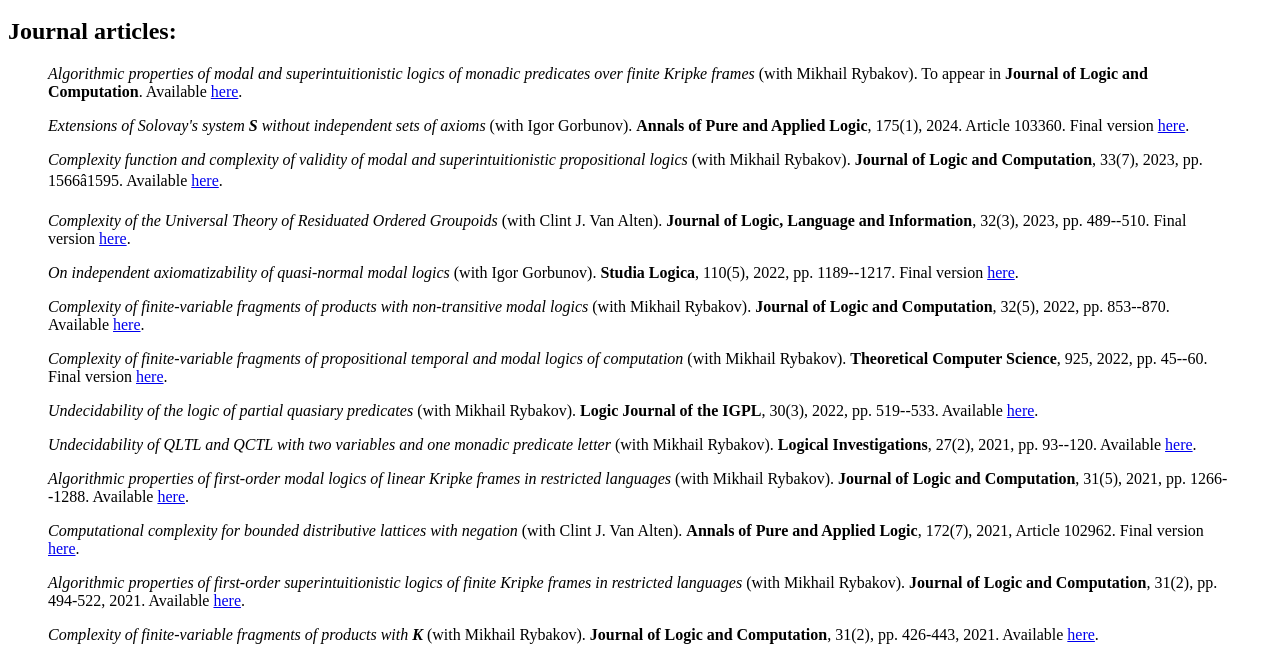
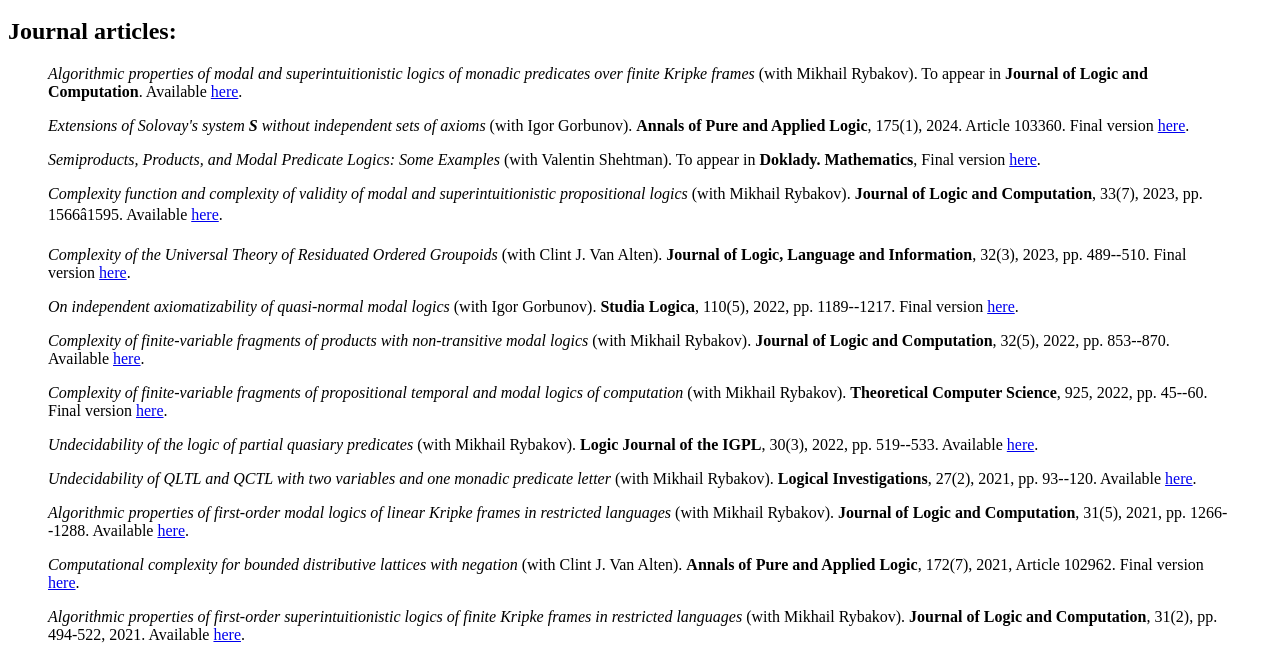
Before and after one commit to dshkatov/dshkatov.github.io, a plain HTML site: page publications.html in a window 1280 px wide. Shown: the part 100-757 px from the top of the page. Drawn offline with Linux system fonts and the light colour scheme.

Commit message:
Add files via upload

```diff
--- a/publications.html
+++ b/publications.html
@@ -38,6 +38,12 @@
     of axioms </i> (with Igor Gorbunov).  <b>Annals of
     Pure and Applied Logic</b>, 175(1), 2024. Article 103360. Final version
   <a href="https://www.sciencedirect.com/science/article/abs/pii/S0168007223001173">here</a>.
+</blockquote>
+
+<blockquote>
+  <i>Semiproducts, Products, and Modal Predicate Logics: Some Examples</i> (with
+    Valentin Shehtman).  To appear in <b>Doklady. Mathematics</b>, Final
+    version <a href="https://link.springer.com/article/10.1134/S1064562423701296">here</a>.
 </blockquote>
 
 <blockquote>
@@ -409,5 +415,5 @@
 
 <hr>
 <address></address>
-<!-- hhmts start -->Last modified: 25 January, 2024 <!-- hhmts end -->
+<!-- hhmts start -->Last modified: 1 February, 2024 <!-- hhmts end -->
 </body> </html>
```
